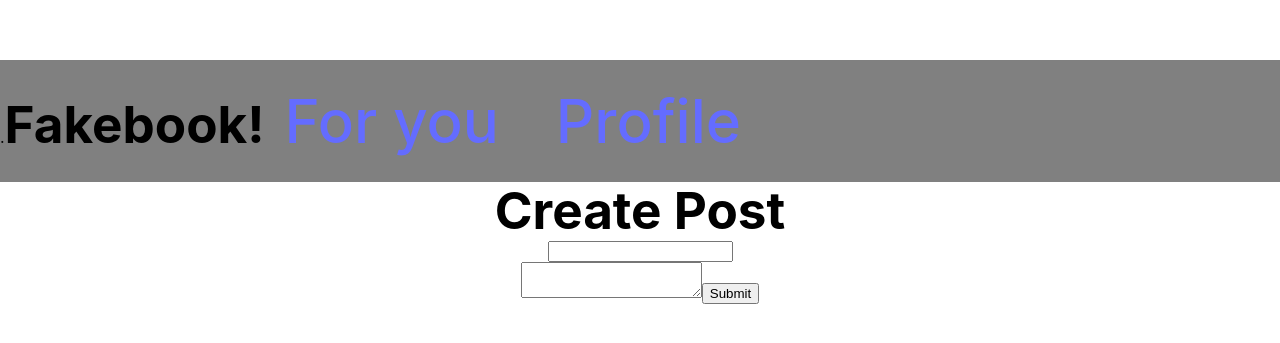
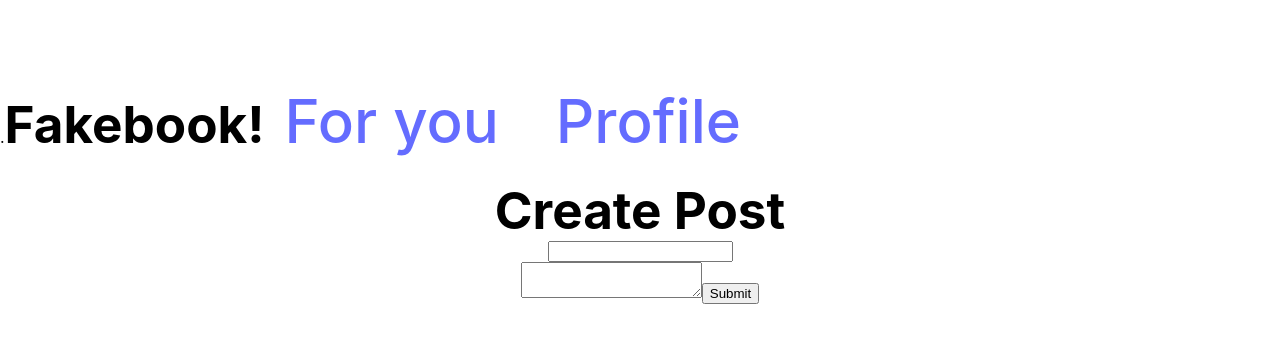
Before and after one commit to LUISSRSAN/social-media-appv3, a React (Vite) app: page / in a window 1280 px wide. Shown: the part 199-542 px from the top of the page. Built offline with nearby package versions, Linux system fonts and the light colour scheme.

Commit message:
updated navbar

```diff
--- a/src/modules/Navbar.module.css
+++ b/src/modules/Navbar.module.css
@@ -17,7 +17,7 @@
 
     justify-content:start;
     list-style:none;
-    background-color:grey;
+
     padding:0;
 }
 
--- a/src/modules/app.module.css
+++ b/src/modules/app.module.css
@@ -3,6 +3,7 @@
     color:black;
     text-align:center;
   padding:0px;
+
 }
 
 .header{
```
Also changed, not shown: src/App.jsx (+2 -7 lines).
